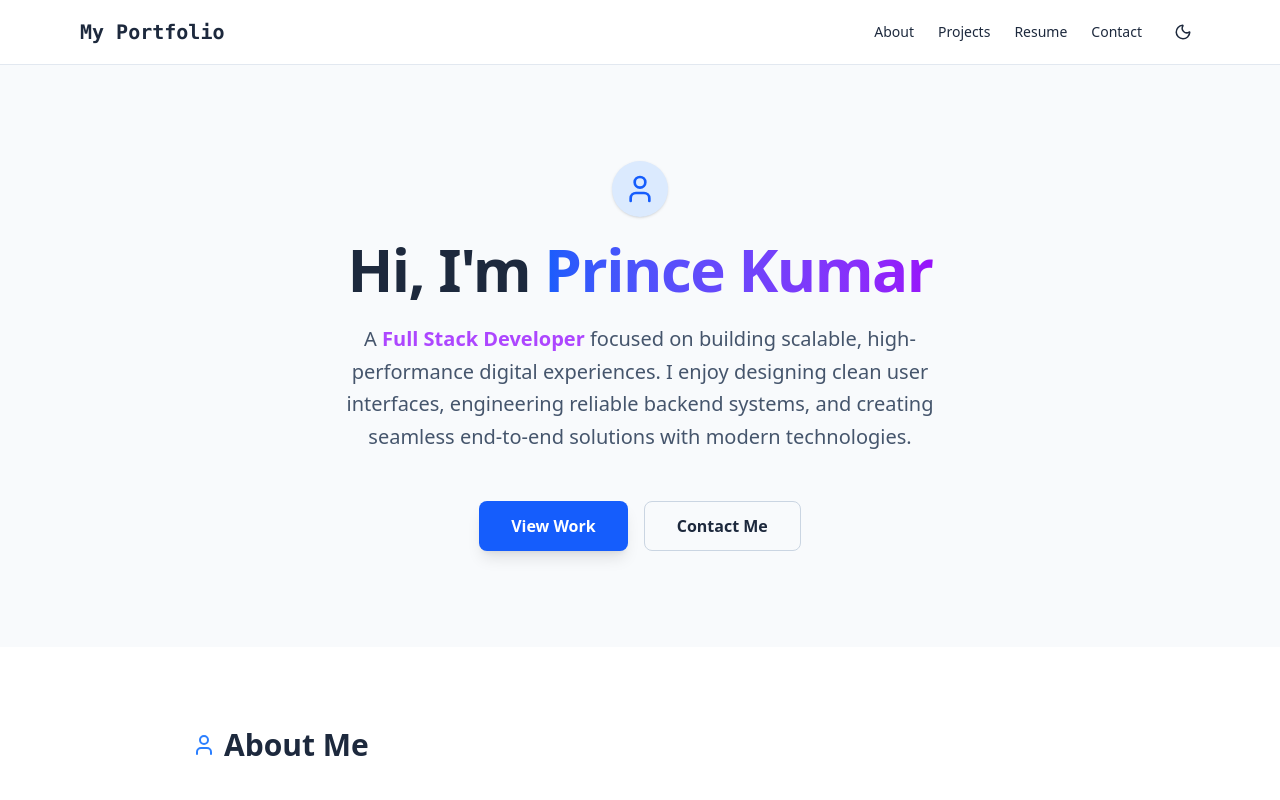
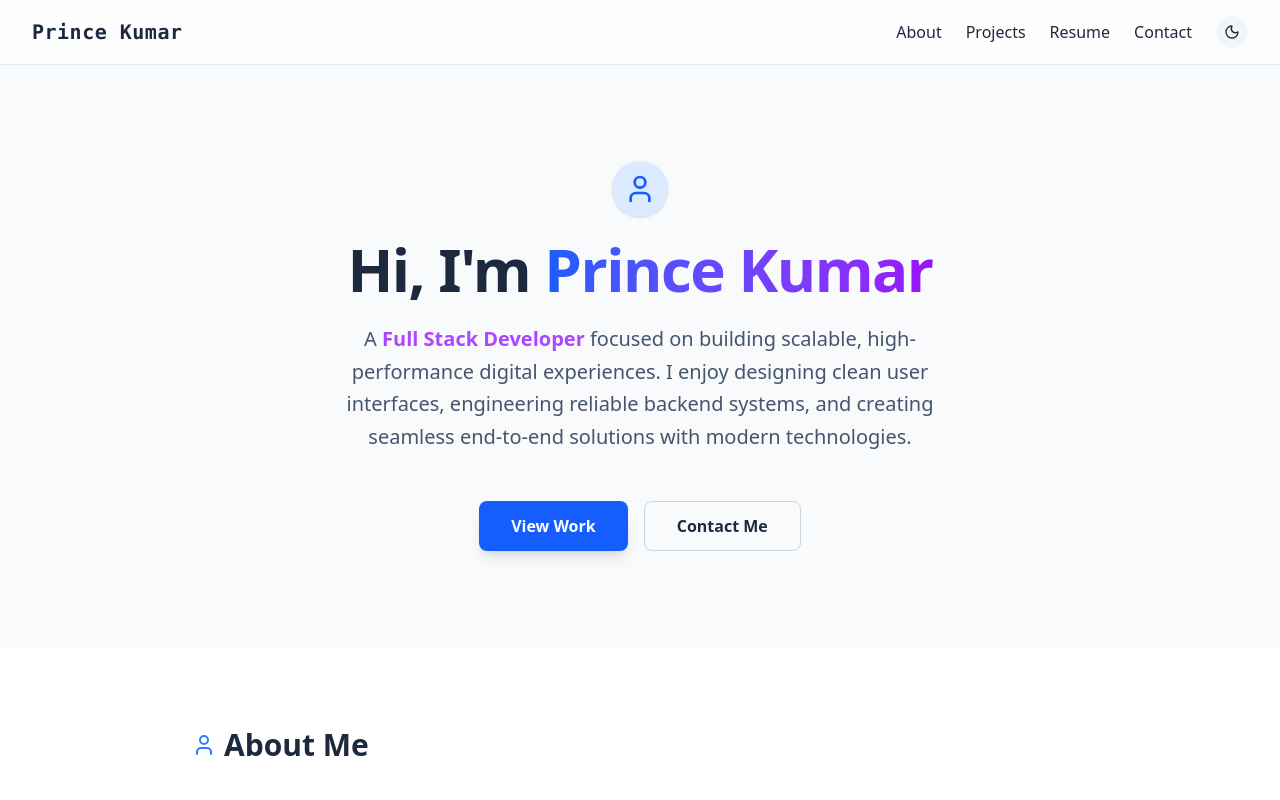
Before and after one commit to prince093kumar/my-portfolio, a React (Vite) app: page / in a window 1280 px wide. Shown: the top 800 px of the page. Built offline with nearby package versions, Linux system fonts and the light colour scheme.

Commit message:
Update Navabar( spacing, UI),Projects(link)

```diff
--- a/src/components/Navbar.jsx
+++ b/src/components/Navbar.jsx
@@ -1,27 +1,76 @@
-import React from 'react';
-import {  Sun, Moon } from 'lucide-react';
+import React from "react";
+import { Sun, Moon } from "lucide-react";
 
-const Navbar = ({ darkMode, toggleTheme, scrollTo, activeSection }) => (
-  <nav className={`sticky top-0 z-50 border-b transition-colors duration-300 ${darkMode ? 'bg-slate-900/95 border-slate-800 text-slate-100' : 'bg-white/95 border-slate-200 text-slate-800'}`}>
-    <div className="max-w-6xl mx-auto px-4 h-16 flex justify-between items-center">
-      <div className="font-mono font-bold text-xl flex items-center gap-2">
-        <span className='hover:text-2xl'>My Portfolio</span>
+const Navbar = ({ darkMode, toggleTheme, scrollTo, activeSection }) => {
+  const menu = ["About", "Projects", "Resume", "Contact"];
+
+  return (
+    <nav
+      className={`sticky top-0 z-50 border-b backdrop-blur-md transition-colors duration-300 ${
+        darkMode
+          ? "bg-slate-900/80 border-slate-800 text-slate-100"
+          : "bg-white/80 border-slate-200 text-slate-800"
+      }`}
+    >
+
+      <div className="w-full px-6 md:px-8 h-16 flex items-center justify-between">
+        {/* LEFT - Brand */}
+        <div
+          className="font-mono font-bold text-xl tracking-wide cursor-pointer select-none"
+          onClick={() => scrollTo?.("home")}
+        >
+          Prince Kumar
         </div>
-      <div className="flex items-center gap-6">
-        {['About', 'Projects', 'Resume', 'Contact'].map((item) => (
+
+        {/* RIGHT - Menu */}
+        <div className="flex items-center gap-2">
+          {menu.map((item) => {
+            const id = item.toLowerCase();
+            const isActive = activeSection === id;
+
+            return (
               <button
                 key={item}
-            onClick={() => scrollTo(item.toLowerCase())}
-            className={`text-sm font-medium transition-colors ${activeSection === item.toLowerCase() ? 'text-blue-500 font-bold' : 'hover:text-blue-500'}`}
+                onClick={() => scrollTo?.(id)}
+                className={`group relative px-2 py-1 rounded-md transition-transform duration-200
+                  transform
+                  ${
+                    isActive
+                      ? "text-blue-600 font-semibold -translate-y-0.5"
+                      : "text-current hover:text-blue-600 hover:-translate-y-0.5"
+                  }
+                `}
+                aria-current={isActive ? "page" : undefined}
               >
-            {item}
+                <span className="relative z-10">{item}</span>
+
+                {/* animated underline */}
+                <span
+                  className={`absolute left-1/2 -translate-x-1/2 bottom-0 h-[2px] rounded-full transition-all duration-300
+                    ${
+                      isActive
+                        ? "w-[70%] bg-blue-600"
+                        : "w-0 bg-blue-500 group-hover:w-[70%]"
+                    }`}
+                />
               </button>
-        ))}
-        <button onClick={toggleTheme} className="p-2 rounded-full hover:bg-slate-100 dark:hover:bg-slate-800 transition-colors">
-          {darkMode ? <Sun size={18} /> : <Moon size={18} />}
+            );
+          })}
+
+          {/* Theme toggle */}
+          <button
+            onClick={toggleTheme}
+            className={`ml-2 p-2 rounded-full transition-transform duration-200 transform hover:scale-110 ${
+              darkMode ? "bg-slate-800 hover:bg-slate-700" : "bg-slate-100 hover:bg-slate-200"
+            }`}
+            aria-label="Toggle theme"
+          >
+            {darkMode ? <Sun size={16} /> : <Moon size={16} />}
           </button>
         </div>
       </div>
     </nav>
   );
+};
+
 export default Navbar;
--- a/src/components/Projects.jsx
+++ b/src/components/Projects.jsx
@@ -8,21 +8,21 @@ const Projects = ({ darkMode }) => {
       desc: "A full-stack recipe recommendation system that generates recipes based on user-provided ingredients. Includes JWT authentication, bcrypt-secured login, and optimized API/state management achieving a 40% faster response time.",
       tags: ["MongoDB", "Express.js", "React", "Node", "REST API"],
       image: "/images/recipe.png",
-      link: "#"
+      link: "https://github.com/prince093kumar/summer_training_mern/tree/main/Recipe_Generator"
     },
     {
       title: "Smart Agriculture Platform",
       desc: "A platform enabling farmers to upload crop-disease images for expert diagnosis. Features dashboards for Farmers, Experts, and Admin, with analytics powered by Chart.js and automated PDF report generation—reducing diagnosis time from days to minutes.",
       tags: ["PHP", "MySQL", "Tailwind", "JavaScript", "HTML/CSS"],
       image: "/images/agri.png",
-      link: "#"
+      link: "https://github.com/prince093kumar/TechnoGrowX"
     },
     {
       title: "Government & Corporate Documentation Portal",
       desc: "A secure documentation portal supporting e-District services, MSME registration, and tax submissions. Built with role-based authentication, workflow automation, and optimized backend/database design for high reliability.",
       tags: ["PHP", "MySQL", "JavaScript", "HTML", "CSS"],
       image: "/images/govt.png",
-      link: "#"
+      link: "https://github.com/prince093kumar/ismart_indfes"
     }
   ];
 
```
Lines whose indentation alone changed are shown as unchanged.
